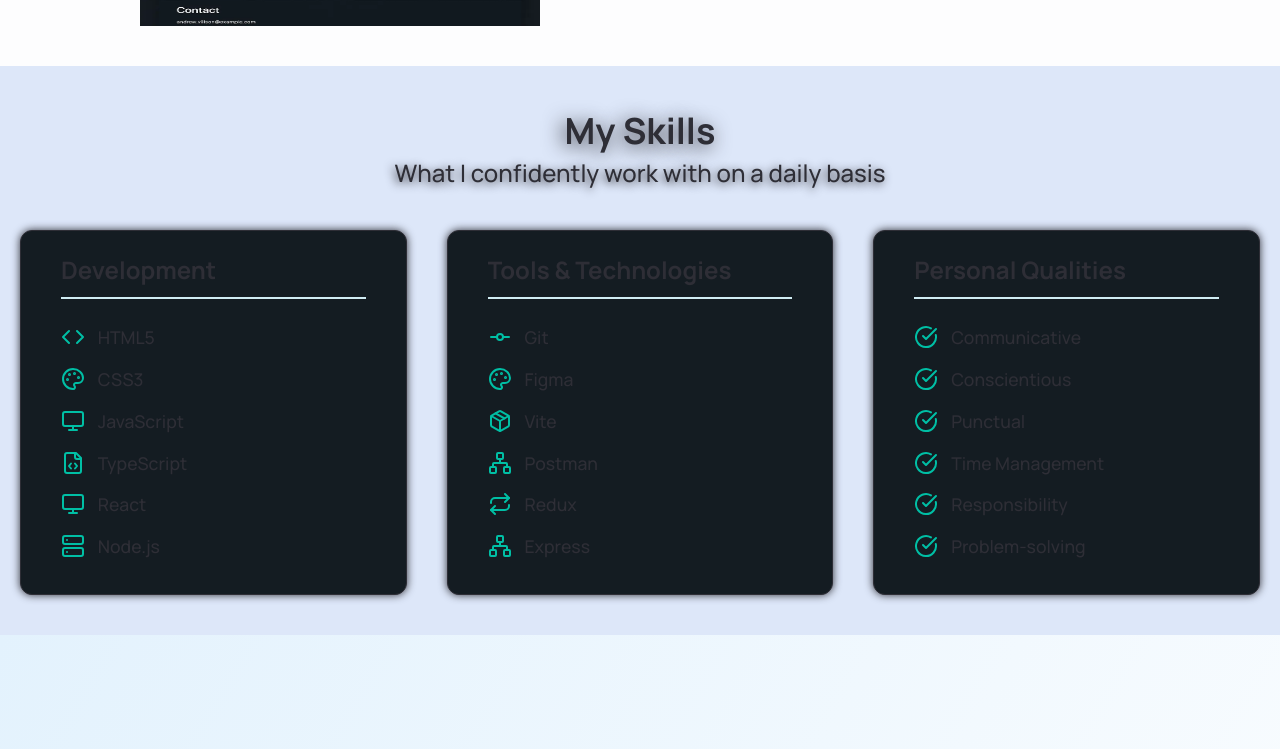
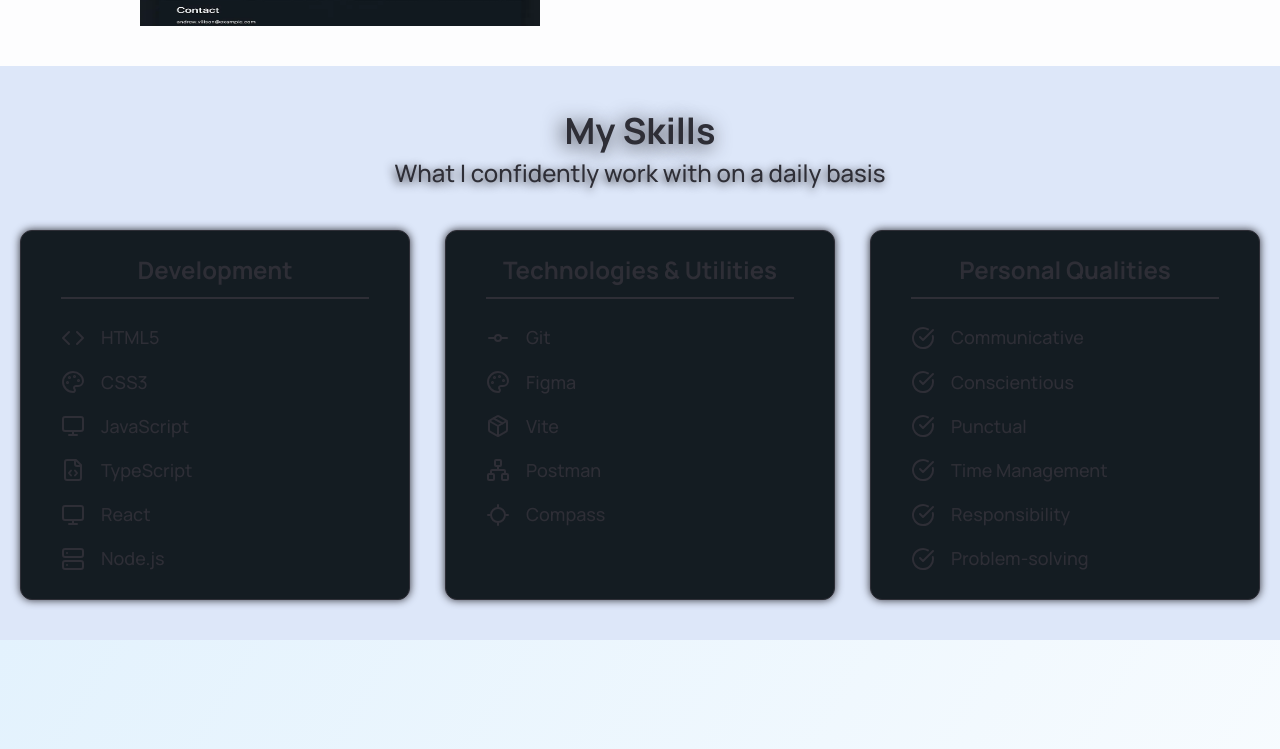
Before and after one commit to Yuriy2223/werksammlung-frontend, a React (Vite) app: page / in a window 1280 px wide. Shown: the part 494-1243 px from the top of the page. Built offline with nearby package versions, Linux system fonts and the light colour scheme.

Commit message:
update skills

```diff
--- a/src/components/Skills/Skills.styled.ts
+++ b/src/components/Skills/Skills.styled.ts
@@ -1,6 +1,7 @@
 import { motion } from "framer-motion";
 import styled from "styled-components";
 import { Container } from "../../shared/Container";
+import { Link } from "react-router-dom";
 
 export const SkillsSections = styled.section`
   background-color: ${({ theme }) => theme.bgBody};
@@ -14,8 +15,8 @@
 `;
 export const Categories = styled.div`
   display: grid;
-  grid-template-columns: repeat(auto-fit, minmax(200px, 1fr));
-  gap: 2.5rem;
+  grid-template-columns: repeat(auto-fit, minmax(250px, 390px));
+  justify-content: space-between;
 `;
 export const SkillsCard = styled(motion.div)`
   border-radius: 12px;
@@ -27,99 +28,67 @@
   transition: all 300ms ease;
 
   &:hover {
-    transform: translateY(-6px) scale(1.5);
+    transform: translateY(-200px) scale(1.1);
     box-shadow: 0 0 20px ${({ theme }) => theme.colorText};
   }
 `;
-
 export const CategoryTitle = styled.h3`
-  font-size: 1.5rem;
+  text-align: center;
+  font-size: 24px;
   font-weight: 700;
-  /* color: #0097a7; */
-  margin-bottom: 1.5rem;
-  border-bottom: 2px solid #d0ecf3;
-  padding-bottom: 0.5rem;
+  margin-bottom: 24px;
+  border-bottom: 2px solid ${({ theme }) => theme.colorText};
+  padding-bottom: 8px;
+`;
+export const SkillList = styled(motion.ul)`
+  display: flex;
+  flex-direction: column;
+  gap: 10px;
+`;
+export const SkillLi = styled(motion.li)`
+  /* display: flex;
+  align-items: center;
+ */
 `;
 
-export const SkillList = styled(motion.ul)`
-  list-style: none;
-`;
-
-export const Skill = styled(motion.li)`
-  font-size: 1.1rem;
-  /* color: #2c3e50; */
-  margin-bottom: 0.85rem;
-  display: flex;
+export const SkillLink = styled(Link)`
+  display: inline-flex;
   align-items: center;
-  gap: 0.8rem;
+  gap: 16px;
+  color: ${({ theme }) => theme.colorText};
+  position: relative;
+  transition: all 300ms ease;
 
   svg {
-    color: #00bfa5;
-    /* font-size: 1.2rem; */
+    color: ${({ theme }) => theme.svg};
     font-size: 16px;
+    transition: all 300ms ease;
+  }
+
+  &::before {
+    content: "";
+    position: absolute;
+    bottom: -4px;
+    left: 0;
+    width: 100%;
+    height: 2px;
+    background-color: ${({ theme }) => theme.colorText};
+    transform: scaleX(0);
+    transform-origin: center;
+    transition: transform 300ms ease, background-color 300ms ease;
+  }
+
+  &:hover,
+  &:active {
+    color: ${({ theme }) => theme.hover};
+
+    &::before {
+      transform: scaleX(1);
+      background-color: ${({ theme }) => theme.hover};
+    }
+
+    svg {
+      color: ${({ theme }) => theme.hover};
+    }
   }
 `;
-
-// export const SkillsSection = styled.section`
-//   display: flex;
-//   align-items: center;
-//   justify-content: center;
-//   height: 800px;
-//   border: 2px solid white;
-// `;
-
-// export const Section = styled.section`
-//   padding: 4rem 2rem;
-//   background-color: #f9f9f9;
-// `;
-
-// export const Title = styled.h2`
-//   font-size: 2.5rem;
-//   text-align: center;
-//   margin-bottom: 3rem;
-//   color: #333;
-// `;
-
-// export const Categories = styled.div`
-//   display: grid;
-//   grid-template-columns: repeat(auto-fit, minmax(250px, 1fr));
-//   gap: 2rem;
-// `;
-
-// export const Category = styled.div`
-//   background: white;
-//   border-radius: 1rem;
-//   padding: 2rem;
-//   box-shadow: 0 8px 16px rgba(0, 0, 0, 0.05);
-//   transition: transform 0.3s ease;
-
-//   &:hover {
-//     transform: translateY(-5px);
-//   }
-// `;
-
-// export const CategoryTitle = styled.h3`
-//   font-size: 1.5rem;
-//   margin-bottom: 1rem;
-//   color: #007acc;
-// `;
-
-// export const Skill = styled.li`
-//   list-style: none;
-//   font-size: 1rem;
-//   margin-bottom: 0.5rem;
-//   position: relative;
-//   padding-left: 1.2rem;
-
-//   &::before {
-//     content: "✔";
-//     position: absolute;
-//     left: 0;
-//     color: #00b894;
-//   }
-// `;
-
-// export const SkillList = styled.ul`
-//   padding: 0;
-//   margin: 0;
-// `;
--- a/src/components/Skills/Skills.tsx
+++ b/src/components/Skills/Skills.tsx
@@ -13,11 +13,12 @@
   SkillsCard,
   Categories,
   CategoryTitle,
-  Skill,
   SkillList,
   SkillsContainer,
   SkillsSections,
   WrapperTitle,
+  SkillLi,
+  SkillLink,
 } from "./Skills.styled";
 
 export const Skills = () => {
@@ -60,12 +61,14 @@
                 initial="hidden"
                 animate={listControls}
               >
-                {skills.map((skill) => {
-                  const Icon = iconMap[skill] ?? CheckCircle;
+                {skills.map(({ name, link }) => {
+                  const Icon = iconMap[name] ?? CheckCircle;
                   return (
-                    <Skill key={skill} variants={itemVariants}>
-                      <Icon /> {skill}
-                    </Skill>
+                    <SkillLi key={name} variants={itemVariants}>
+                      <SkillLink to={link}>
+                        <Icon /> {name}
+                      </SkillLink>
+                    </SkillLi>
                   );
                 })}
               </SkillList>
--- a/src/components/Skills/Skils.const.ts
+++ b/src/components/Skills/Skils.const.ts
@@ -10,6 +10,7 @@
   Network,
   Palette,
   Repeat,
+  Locate,
 } from "lucide-react";
 
 export const iconMap: Record<string, React.ComponentType> = {
@@ -27,8 +28,8 @@
   "Node.js": Server,
   Express: Network,
   Redux: Repeat,
+  Compass: Locate,
 };
-
 export const cardVariants = {
   hidden: { opacity: 0, y: 50, scale: 0.95 },
   visible: {
@@ -58,24 +59,88 @@
     transition: { duration: 0.4, ease: "easeOut" },
   },
 };
+// export const categories = [
+//   {
+//     title: "Development",
+//     skills: ["HTML5", "CSS3", "JavaScript", "TypeScript", "React", "Node.js"],
+//   },
+//   {
+//     title: "Technologies & Utilities",
+//     skills: ["Git", "Figma", "Vite", "Postman", "Compass"],
+//   },
+//   {
+//     title: "Personal Qualities",
+//     skills: [
+//       "Communicative",
+//       "Conscientious",
+//       "Punctual",
+//       "Time Management",
+//       "Responsibility",
+//       "Problem-solving",
+//     ],
+//   },
+// ];
 export const categories = [
   {
     title: "Development",
-    skills: ["HTML5", "CSS3", "JavaScript", "TypeScript", "React", "Node.js"],
+    skills: [
+      {
+        name: "HTML5",
+        link: "https://developer.mozilla.org/en-US/docs/Web/HTML",
+      },
+      {
+        name: "CSS3",
+        link: "https://developer.mozilla.org/en-US/docs/Web/CSS",
+      },
+      {
+        name: "JavaScript",
+        link: "https://developer.mozilla.org/en-US/docs/Web/JavaScript",
+      },
+      { name: "TypeScript", link: "https://www.typescriptlang.org/docs/" },
+      { name: "React", link: "https://react.dev/" },
+      { name: "Node.js", link: "https://nodejs.org/en/docs" },
+    ],
   },
   {
-    title: "Tools & Technologies",
-    skills: ["Git", "Figma", "Vite", "Postman", "Redux", "Express"],
+    title: "Technologies & Utilities",
+    skills: [
+      { name: "Git", link: "https://git-scm.com/doc" },
+      { name: "Figma", link: "https://help.figma.com/hc/en-us" },
+      { name: "Vite", link: "https://vitejs.dev/guide/" },
+      {
+        name: "Postman",
+        link: "https://learning.postman.com/docs/getting-started/introduction/",
+      },
+      {
+        name: "Compass",
+        link: "https://www.mongodb.com/docs/compass/current/",
+      },
+    ],
   },
   {
     title: "Personal Qualities",
     skills: [
-      "Communicative",
-      "Conscientious",
-      "Punctual",
-      "Time Management",
-      "Responsibility",
-      "Problem-solving",
+      {
+        name: "Communicative",
+        link: "https://en.wikipedia.org/wiki/Communication",
+      },
+      {
+        name: "Conscientious",
+        link: "https://en.wikipedia.org/wiki/Conscientiousness",
+      },
+      { name: "Punctual", link: "https://en.wikipedia.org/wiki/Punctuality" },
+      {
+        name: "Time Management",
+        link: "https://en.wikipedia.org/wiki/Time_management",
+      },
+      {
+        name: "Responsibility",
+        link: "https://en.wikipedia.org/wiki/Responsibility",
+      },
+      {
+        name: "Problem-solving",
+        link: "https://en.wikipedia.org/wiki/Problem_solving",
+      },
     ],
   },
 ];
--- a/src/styles/Theme.ts
+++ b/src/styles/Theme.ts
@@ -10,6 +10,7 @@
     accent: string;
     tertiary: string;
     hover: string;
+    svg: string;
   }
 }
 
@@ -23,6 +24,7 @@
   accent: "var(--accent)",
   tertiary: "var(--tertiary)",
   hover: "var(--hover)",
+  svg: "var(--svg)",
 };
 
 export const darkTheme: DefaultTheme = {
@@ -33,6 +35,7 @@
   accent: "var(--accent2)",
   tertiary: "var(--tertiary2)",
   hover: "var(--hover2)",
+  svg: "var(--svg2)",
 };
 
 export const greyTheme: DefaultTheme = {
@@ -43,6 +46,7 @@
   accent: "var(--accent3)",
   tertiary: "var(--tertiary3)",
   hover: "var(--hover3)",
+  svg: "var(--svg3)",
 };
 
 export const themes = {
--- a/src/styles/Variables.ts
+++ b/src/styles/Variables.ts
@@ -19,14 +19,14 @@
     /*  Theme dark */
     /* --bgBody2: #171b22; */
     --bgBody2: #10161e;
-    /* --colorText2: #fdfdfe; */
     --colorText2: #00bcd4;
     --primary2: #11171e;
     --secondary2: #1b222a;
     /* --accent2: #141a22; */
     --accent2: #1951c5;
     --tertiary2: #141a22;
-    /* --hover2: #1951c5; */
+    --tertiary2: #141a22;
+    --svg2: #00bfa5;
     --hover2: #007c91;
 
     /*  Theme grey */
```
